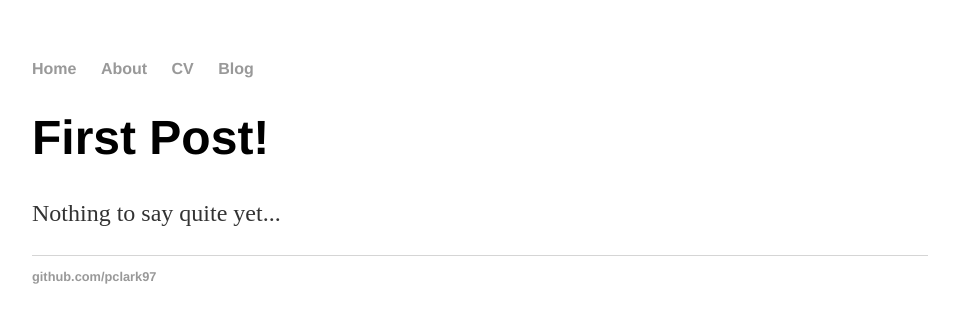
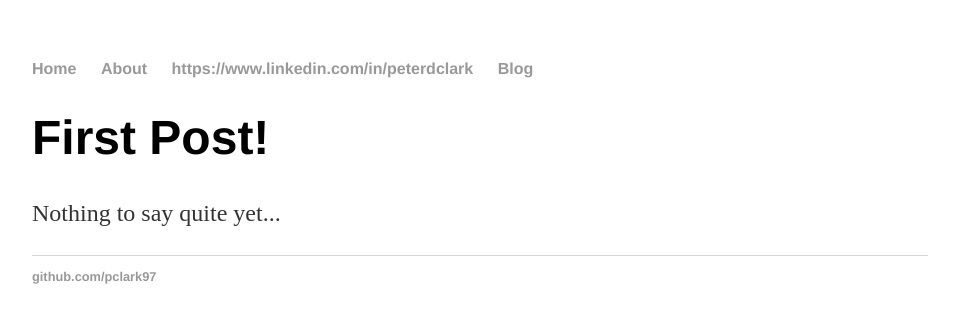
Before and after one commit to pclark97/pclark97.github.io, a Jekyll site: the page built from index.html, in a window 1280 px wide. Shown: the top 323 px of the page, without its empty margins (160-1119 px from the left). Built offline with Jekyll 4.4.1, drawn with Linux system fonts in a browser that asks for light colours.

Commit message:
Added link to linkedin

```diff
--- a/_layouts/default.html
+++ b/_layouts/default.html
@@ -10,7 +10,7 @@
 	    		<ul>
 	        		<li><a href="/">Home</a></li>
 		        	<li><a href="/about">About</a></li>
-	        		<li><a href="/cv">CV</a></li>
+	        		<li><a href="/cv">https://www.linkedin.com/in/peterdclark</a></li>
 	        		<li><a href="/blog">Blog</a></li>
 	    		</ul>
 			</nav>
```
